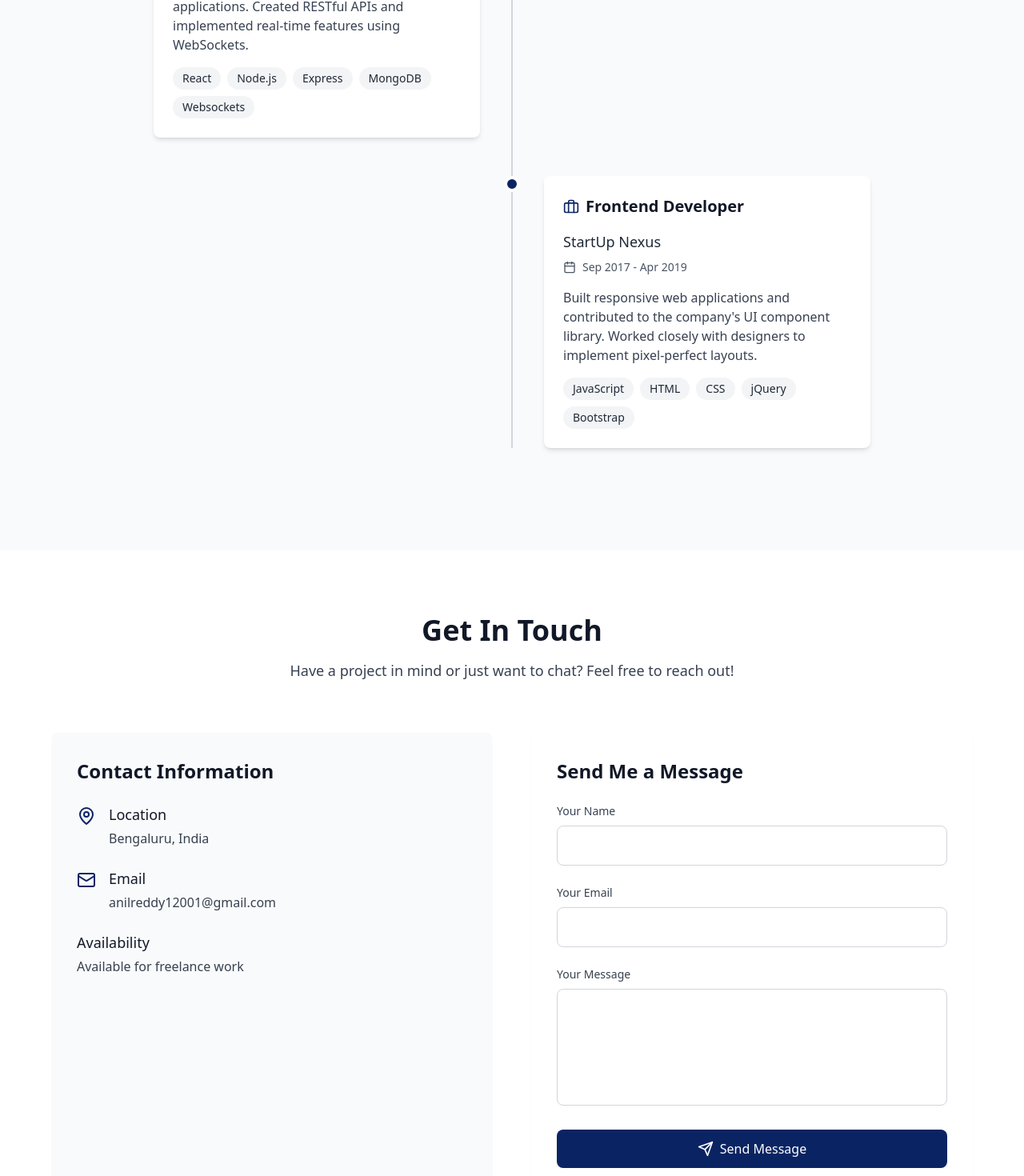
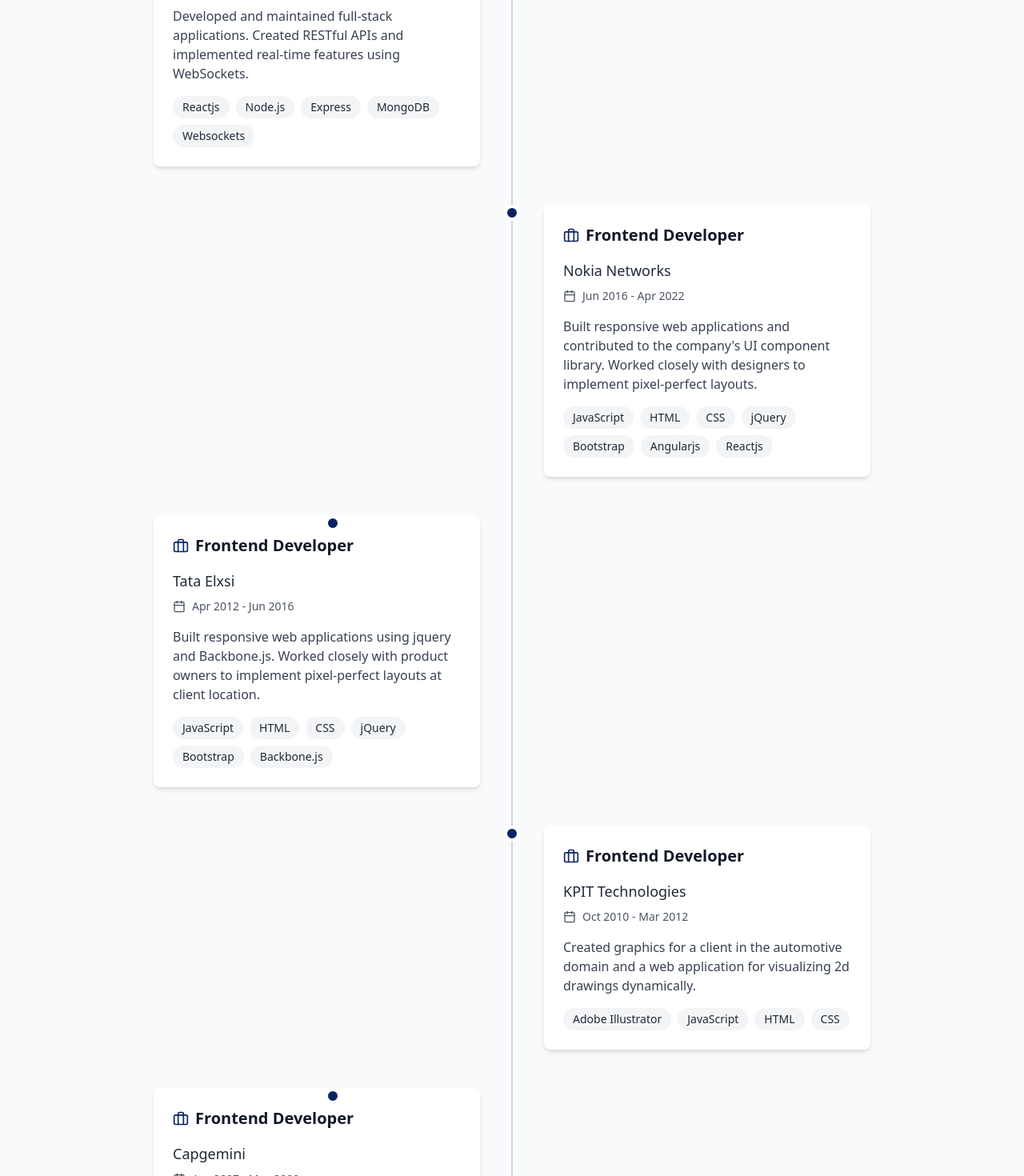
Before and after one commit to anilreddy12001/portfolio2.0, a React (Vite) app: page / in a window 1280 px wide. Shown: the part 4280-5750 px from the top of the page at 80% size. Built offline with nearby package versions, Linux system fonts and the light colour scheme.

Commit message:
updated content

```diff
--- a/src/data/index.ts
+++ b/src/data/index.ts
@@ -74,7 +74,7 @@ export const experiences: Experience[] = [
     startDate: '2023-01',
     endDate: null,
     description: 'Leading the frontend team in developing modern web applications using React and TypeScript. Implemented CI/CD pipelines and improved throughput by 40%.',
-    technologies: ['React', 'TypeScript', 'Next.js', 'Tailwind CSS'],
+    technologies: ['Reactjs', 'TypeScript', 'Next.js', 'Tailwind CSS', 'Antd','Vitejs', 'Webpack'],
   },
   {
     id: '2',
@@ -83,17 +83,42 @@ export const experiences: Experience[] = [
     startDate: '2022-04',
     endDate: '2022-12',
     description: 'Developed and maintained full-stack applications. Created RESTful APIs and implemented real-time features using WebSockets.',
-    technologies: ['React', 'Node.js', 'Express', 'MongoDB', 'Websockets'],
+    technologies: ['Reactjs', 'Node.js', 'Express', 'MongoDB', 'Websockets'],
   },
   {
     id: '3',
-    company: 'StartUp Nexus',
+    company: 'Nokia Networks',
     position: 'Frontend Developer',
-    startDate: '2017-09',
-    endDate: '2019-04',
+    startDate: '2016-06',
+    endDate: '2022-04',
     description: 'Built responsive web applications and contributed to the company\'s UI component library. Worked closely with designers to implement pixel-perfect layouts.',
-    technologies: ['JavaScript', 'HTML', 'CSS', 'jQuery', 'Bootstrap'],
+    technologies: ['JavaScript', 'HTML', 'CSS', 'jQuery', 'Bootstrap', 'Angularjs', 'Reactjs'],
   },
+    {
+    id: '4',
+    company: 'Tata Elxsi',
+    position: 'Frontend Developer',
+    startDate: '2012-04',
+    endDate: '2016-06',
+    description: 'Built responsive web applications using jquery and Backbone.js. Worked closely with product owners to implement pixel-perfect layouts at client location.',
+    technologies: ['JavaScript', 'HTML', 'CSS', 'jQuery', 'Bootstrap', 'Backbone.js'],
+  }, {
+    id: '5',
+    company: 'KPIT Technologies',
+    position: 'Frontend Developer',
+    startDate: '2010-10',
+    endDate: '2012-03',
+    description: 'Created graphics for a client in the automotive domain and a web application for visualizing 2d drawings dynamically.',
+    technologies: ['Adobe Illustrator','JavaScript', 'HTML', 'CSS'],
+  }, {
+    id: '6',
+    company: 'Capgemini',
+    position: 'Frontend Developer',
+    startDate: '2007-04',
+    endDate: '2009-05',
+    description: 'Network management using IBM Netcool suite and geomap product using Google Maps API, Javascript, HTML and CSS.',
+    technologies: ['JavaScript', 'HTML', 'CSS'],
+  }
 ];
 
 export const socialLinks: Social[] = [
```
